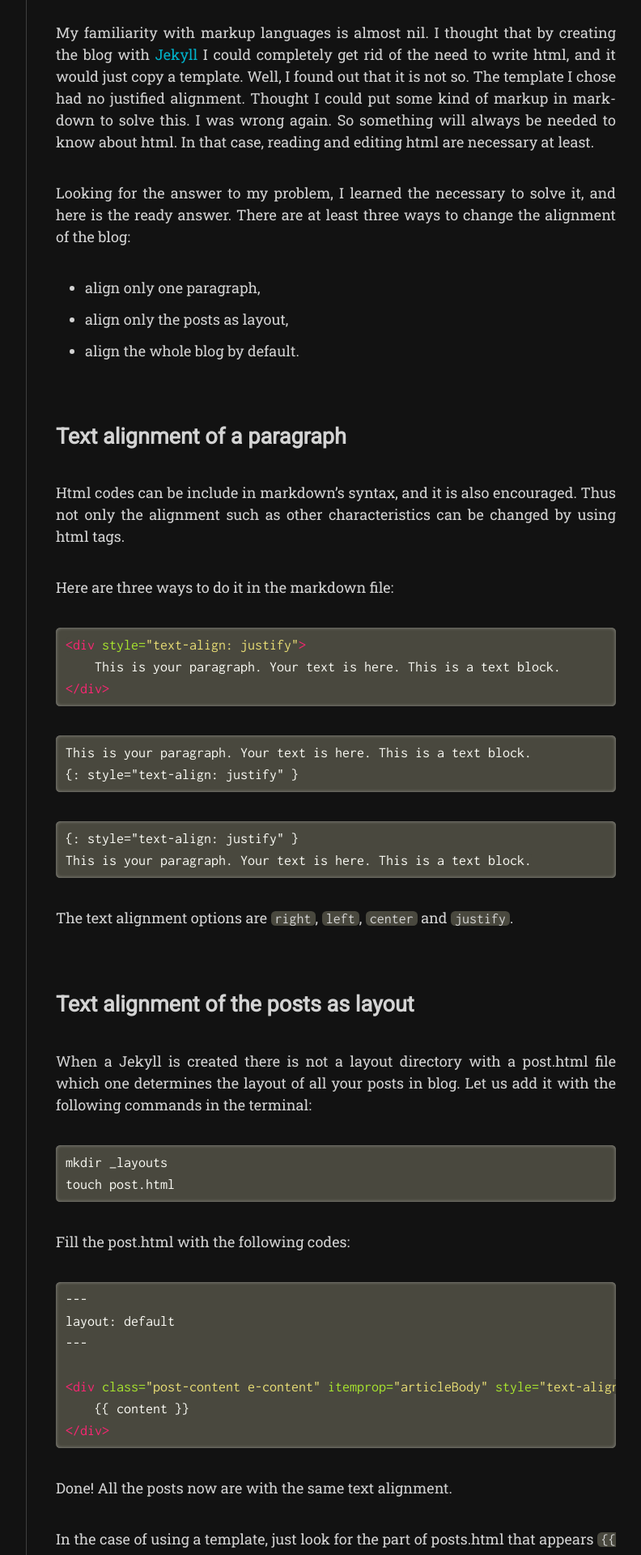
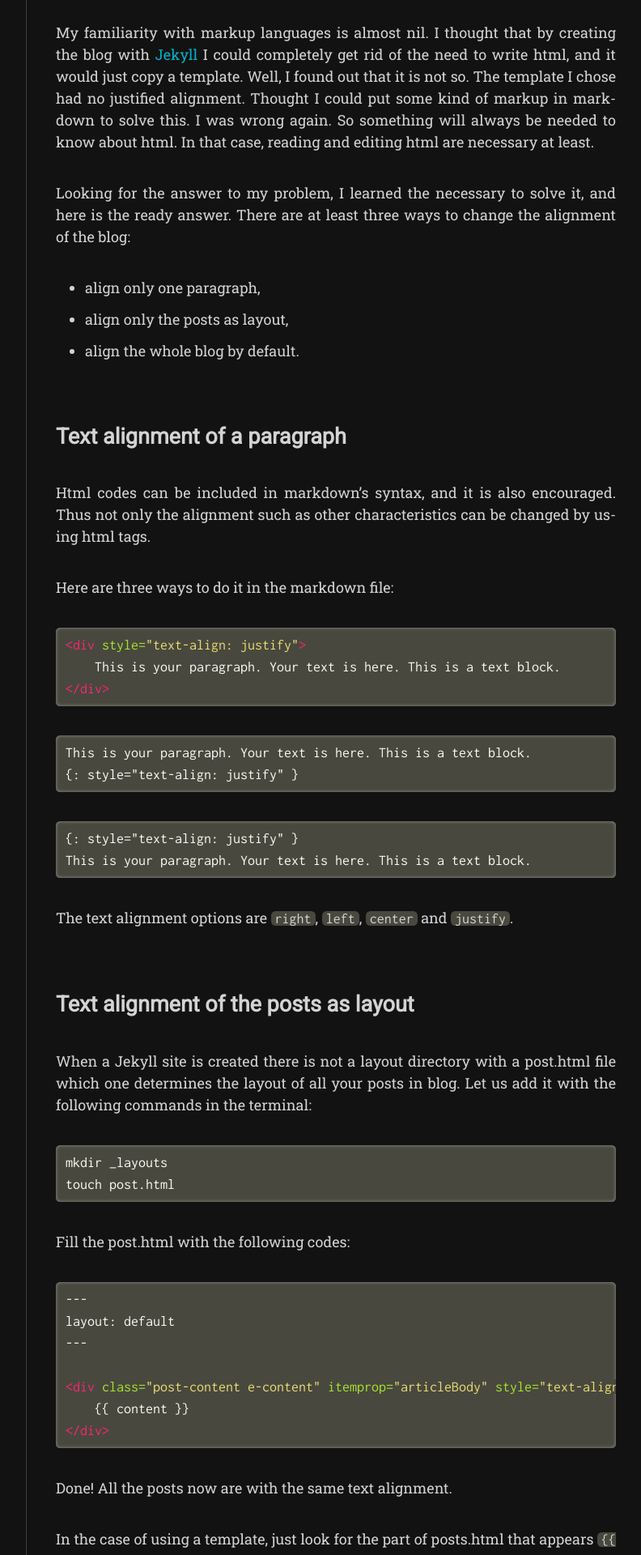
Before and after one commit to rpoliselit/blog, a Jekyll site: the page built from _posts/2022-06-04-jekyll-post-algin-justify.md, in a window 1280 px wide. Shown: the part 398-2318 px from the top of the page at 81% size, without its empty margins (357-1149 px from the left). Built offline with Jekyll 4.4.1, drawn with Linux system fonts in a browser that asks for light colours; nearby versions of some CDN libraries; some web fonts are replaced.

Commit message:
Update the  post.

````diff
--- a/_posts/2022-06-04-jekyll-post-algin-justify.md
+++ b/_posts/2022-06-04-jekyll-post-algin-justify.md
@@ -16,7 +16,7 @@ Looking for the answer to my problem, I learned the necessary to solve it, and h
 
 ## Text alignment of a paragraph
 
-Html codes can be include in markdown's syntax, and it is also encouraged. Thus not only the alignment such as other characteristics can be changed by using html tags.
+Html codes can be included in markdown's syntax, and it is also encouraged. Thus not only the alignment such as other characteristics can be changed by using html tags.
 
 Here are three ways to do it in the markdown file:
 
@@ -40,7 +40,7 @@ The text alignment options are `right`, `left`, `center` and `justify`.
 
 ## Text alignment of the posts as layout
 
-When a Jekyll is created there is not a layout directory with a post.html file which one determines the layout of all your posts in blog. Let us add it with the following commands in the terminal:
+When a Jekyll site is created there is not a layout directory with a post.html file which one determines the layout of all your posts in blog. Let us add it with the following commands in the terminal:
 
 ```
 mkdir _layouts
````
